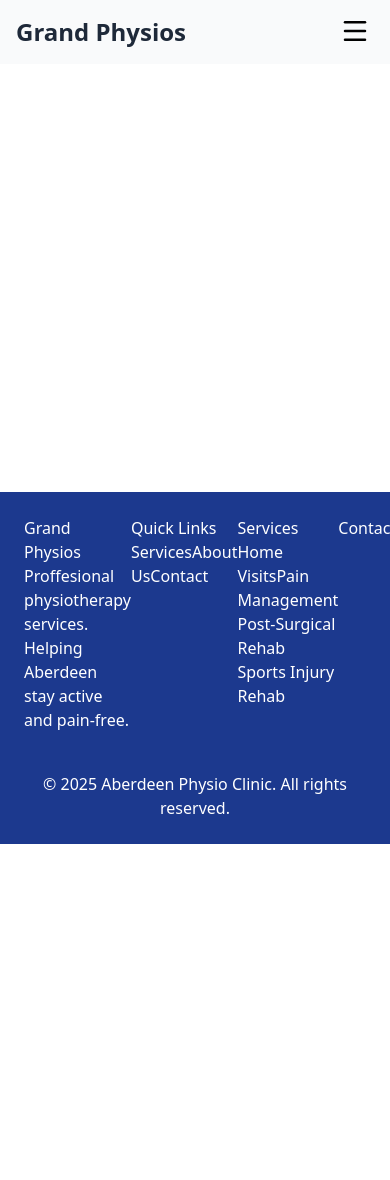
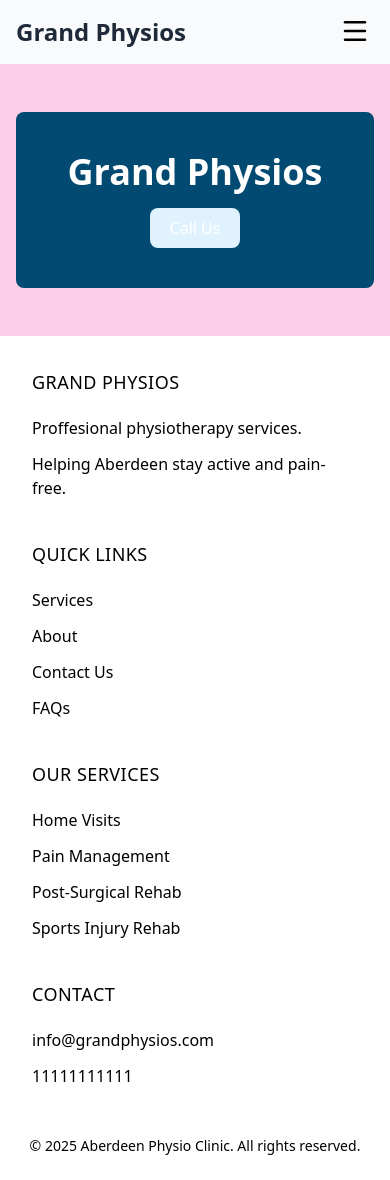
Before and after one commit to sbratuszewski/grand-physios, a React (Vite) app: page / in a window 390 px wide. Before the commit the page ends 844 px from the top, so only its background shows below. Built offline with nearby package versions, Linux system fonts and the light colour scheme.

Commit message:
footer responsiveness

```diff
--- a/src/App.jsx
+++ b/src/App.jsx
@@ -1,11 +1,24 @@
-import React from 'react'
+import { React, useEffect } from 'react'
+import AOS from 'aos'
+import 'aos/dist/aos.css'
 import Navbar from './components/Navbar'
+import Hero from './components/Hero'
 import Footer from './components/Footer'
 
 const App = () => {
+  useEffect(() => {
+    AOS.init({
+      duration: 1000,
+      easing: 'ease-in-out',
+      once: false,
+      offset: 100,
+    })
+  }, [])
+
   return (
     <>
       <Navbar />
+      <Hero />
       <Footer />
     </>
   )
--- a/src/components/Footer.jsx
+++ b/src/components/Footer.jsx
@@ -1,38 +1,36 @@
 export default function Footer() {
   return (
-    <footer className="w-full fixed bottom-0 bg-blue-900 text-white p-6">
-      <div className="flex justify-around">
-        <div>
-          <h2>Grand Physios</h2>
+    <footer className="w-full p-6">
+      <div className="grid sm:grid-cols-2 lg:grid-cols-4 gap-6">
+        <div className="flex flex-col gap-3 p-2 md:p-4">
+          <h2 className="text-lg tracking-wide uppercase mb-2">
+            Grand Physios
+          </h2>
           <p>Proffesional physiotherapy services.</p>
           <p>Helping Aberdeen stay active and pain-free.</p>
         </div>
-        <div>
-          <h2>Quick Links</h2>
-          <ul>
-            <l1>Services</l1>
-            <l1>About Us</l1>
-            <l1>Contact</l1>
-          </ul>
+        <div className="flex flex-col gap-3 p-2 md:p-4">
+          <h2 className="text-lg tracking-wide uppercase mb-2">Quick Links</h2>
+          <a href="http://">Services</a>
+          <a href="http://">About</a>
+          <a href="http://">Contact Us</a>
+          <a href="http://">FAQs</a>
         </div>
-        <div>
-          <h2>Services</h2>
-          <ul>
-            <l1>Home Visits</l1>
-            <l1>Pain Management</l1>
-            <li>Post-Surgical Rehab</li>
-            <l1>Sports Injury Rehab</l1>
-          </ul>
+        <div className="flex flex-col gap-3 p-2 md:p-4">
+          <h2 className="text-lg tracking-wide uppercase mb-2">Our Services</h2>
+          <p>Home Visits</p>
+          <p>Pain Management</p>
+          <p>Post-Surgical Rehab</p>
+          <p>Sports Injury Rehab</p>
         </div>
-        <div>
-          <h2>Contact</h2>
-          <ul>
-            <l1></l1>
-            <l1></l1>
-          </ul>
+        <div className="flex flex-col gap-3 p-2 md:p-4">
+          <h2 className="text-lg tracking-wide uppercase mb-2">Contact</h2>
+          <a href="mailto:">info@grandphysios.com</a>
+          <a href="tel:+">11111111111</a>
         </div>
       </div>
-      <p className="w-full text-center mt-10">
+
+      <p className="w-full text-center text-sm mt-10">
         &copy; {new Date().getFullYear()} Aberdeen Physio Clinic. All rights
         reserved.
       </p>
--- a/src/components/Hero.jsx
+++ b/src/components/Hero.jsx
@@ -1,7 +1,19 @@
 import React from 'react'
 
 const Hero = () => {
-  return <div className="mt-30">Hero</div>
+  return (
+    <section className="relative overflow-hidden bg-pink-200 py-12 px-4 mt-16">
+      <div
+        className="bg-sky-900 p-10 rounded-lg text-white text-center"
+        data-aos="fade-right"
+        data-aos-delay="700"
+      >
+        <img src="" alt="" />
+        <h1 className="text-4xl font-bold mb-4">Grand Physios</h1>
+        <button className="bg-sky-100 px-5 py-2 rounded-lg"> Call Us</button>
+      </div>
+    </section>
+  )
 }
 
 export default Hero
--- a/src/components/Navbar.jsx
+++ b/src/components/Navbar.jsx
@@ -38,7 +38,7 @@ const Navbar = () => {
         </ul>
 
         {/* Contact Button */}
-        <div className="hidden md:block">
+        <div className="hidden md:block" data-aos="fade-right">
           <button className="text-white hover:bg-sky-700 w-30 bg-sky-500 px-4 py-2 rounded cursor-pointer transition-colors">
             Contact Us
           </button>
```
